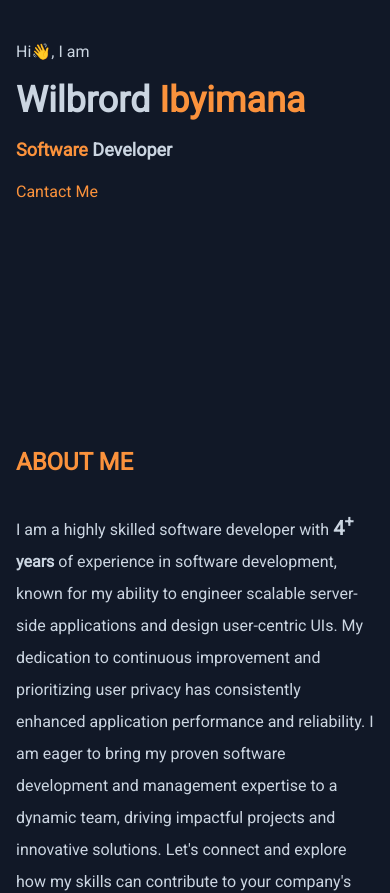
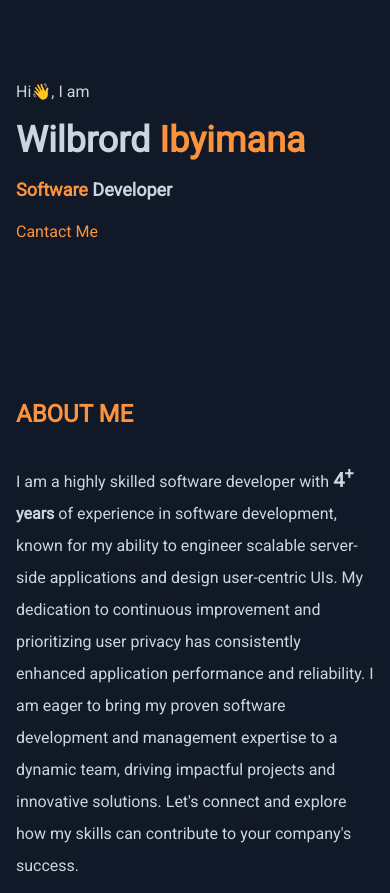
Before and after one commit to wilbrord2/my_brand-Wilbrord, a Next.js app: page / in a window 390 px wide. Shown: the top 893 px of the page. Built offline with nearby package versions, Linux system fonts and the light colour scheme; some icons are missing.

Commit message:
responsiveness

```diff
--- a/app/component/about.tsx
+++ b/app/component/about.tsx
@@ -7,7 +7,7 @@ const AboutMe = () => {
     return new Date().getFullYear() - year;
   };
   return (
-    <div className="mt-12 md:h-screen max-2xl:h-screen scroll-mt-28" id="about">
+    <div className="mt-4 lg:mt-12 lg:h-screen 2xl:h-full scroll-mt-28" id="about">
       <SectionTitles title={"About ME"} />
       <p className="leading-loose">
         I am a highly skilled software developer with{" "}
--- a/app/component/aside.tsx
+++ b/app/component/aside.tsx
@@ -4,7 +4,7 @@ import React from "react";
 
 const AsidePage = () => {
   return (
-    <div className="relative lg:sticky py-10 md:py-20 lg:top-0 w-full lg:w-1/2 xl:w-1/3 lg:max-h-screen flex flex-col gap-4 text-start ">
+    <div className="relative lg:sticky py-20 lg:top-0 w-full lg:w-1/2 xl:w-1/3 lg:max-h-screen flex flex-col gap-4 text-start ">
       <div className="flex flex-col gap-4 text-start ">
         <h2>Hi👋, I am</h2>
         <h1 className="text-4xl font-bold ">
@@ -46,7 +46,7 @@ const AsidePage = () => {
           </Link> */}
         </ul>
       </div>
-      <div className="lg:mt-10">
+      <div className=" lg:mt-10">
         <div className="text-orange-400">Cantact Me</div>
         <div className="flex items-center gap-4 mt-3">
           <a href="https://github.com/wilbrord2" target="_blank">
--- a/app/page.tsx
+++ b/app/page.tsx
@@ -10,7 +10,7 @@ export default function Home() {
   return (
     <main className="max-w-6xl mx-auto flex flex-col lg:flex-row gap-4 md:gap-8 px-4 md:px-12 ">
       <AsidePage />
-      <div className="lg:w-2/3  flex flex-col gap-24 py-24">
+      <div className="lg:w-2/3 flex flex-col gap-24 lg:py-24">
         <AboutMe />
         <Skills/>
         <Experience/>
```
